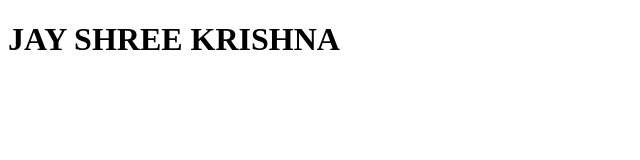
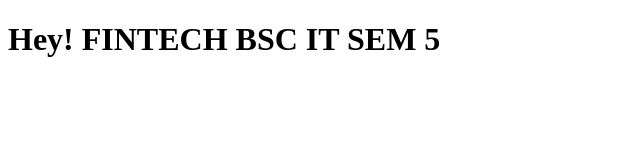
Before and after one commit to Yash18-20/CodeLive, a plain HTML site: page index.html in a window 1280 px wide. Shown: the whole page, without its empty margins (0-640 px from the left). Drawn offline with Linux system fonts and the light colour scheme.

Commit message:
Push code in shrey branch

```diff
--- a/index.html
+++ b/index.html
@@ -6,6 +6,6 @@
     <title>Shrey Dave</title>
 </head>
 <body>
-    <h1> JAY SHREE KRISHNA </h1>
+    <h1>Hey! FINTECH BSC IT SEM 5</h1>
 </body>
 </html>
```
